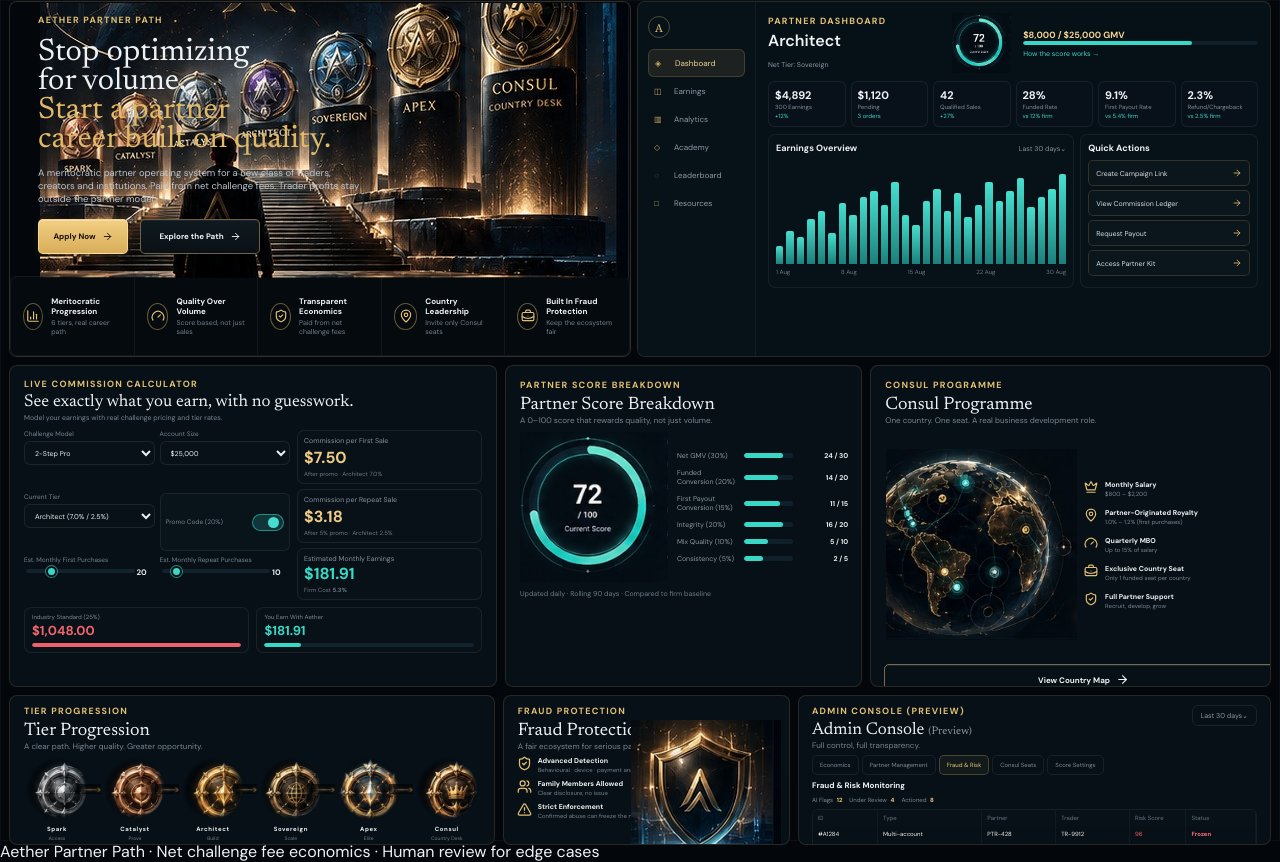
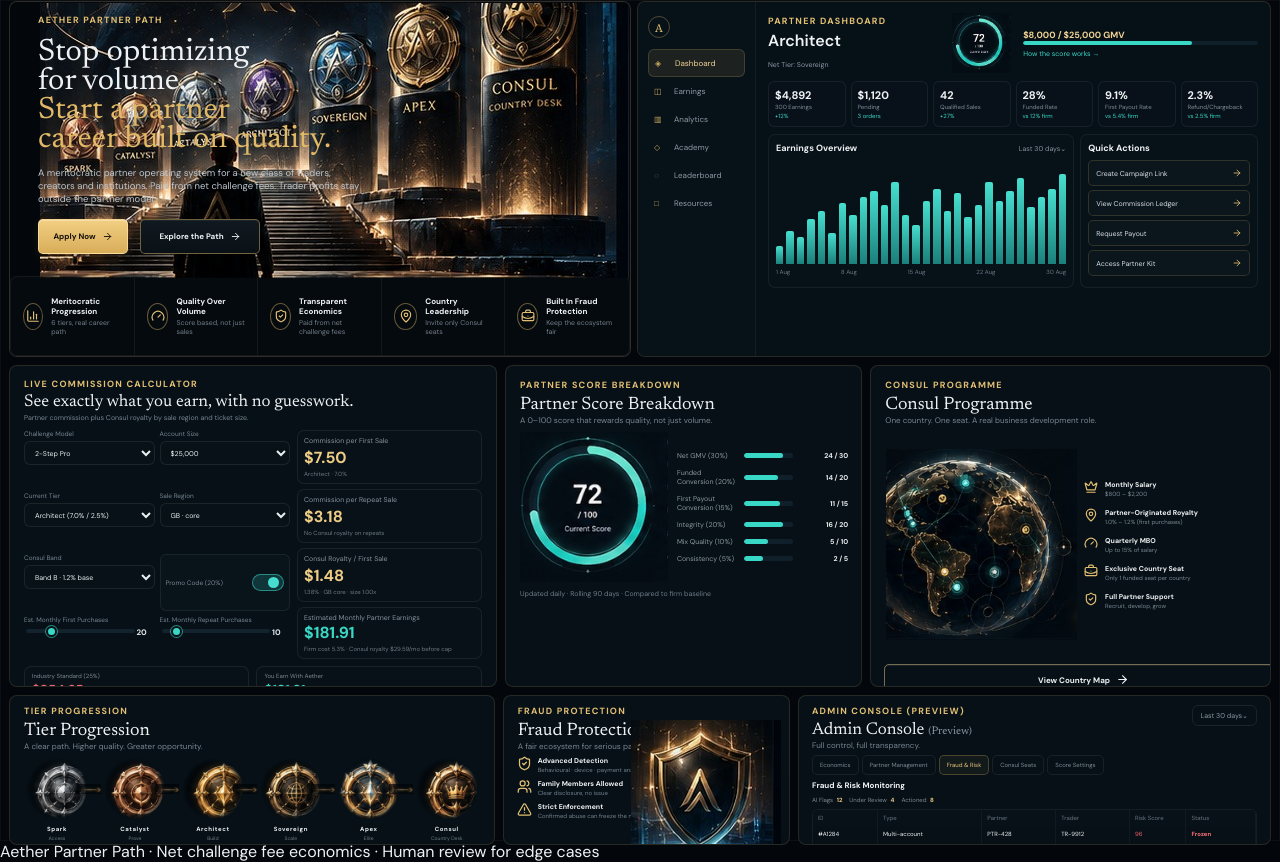
Before and after one commit to mtradingx1-byte/Tester11010, a Next.js app: page /partners in a window 1280 px wide. Shown: the part 345-1207 px from the top of the page. Built offline with nearby package versions, Linux system fonts and the light colour scheme.

Commit message:
Update Calculator.tsx

```diff
--- a/components/Calculator.tsx
+++ b/components/Calculator.tsx
@@ -1,53 +1,119 @@
 'use client';
-import {useMemo,useState} from 'react';
-import {CATALOG,commission,TIERS,Model} from '@/lib/economics';
+import { useMemo, useState } from 'react';
+import {
+  CATALOG, CONSUL_BANDS, ConsulBand, Model, TIERS,
+  commission, consulRoyalty, marketTier,
+} from '@/lib/economics';
 
-export function Calculator(){
-  const [model,setModel]=useState<Model>('2-Step Pro');
-  const [size,setSize]=useState(25000);
-  const [promo,setPromo]=useState(true);
-  const [first,setFirst]=useState(20);
-  const [repeat,setRepeat]=useState(10);
-  const [tier,setTier]=useState<'spark'|'catalyst'|'architect'|'sovereign'|'apex'>('architect');
-  const calc=useMemo(()=>{
-    const list=(CATALOG[model] as Record<string,number>)[size];
-    const discount=promo&&size<100000?.20:.05;
-    const t=TIERS[tier];
-    const firstNet=list*(1-discount);
-    const firstComm=commission({qualifiedNet:firstNet,rate:t.first,floor:t.floor,cap:t.cap});
-    const repeatNet=list*.95;
-    const repeatComm=commission({qualifiedNet:repeatNet,rate:t.repeat,floor:t.floor,cap:t.cap});
-    const total=first*firstComm+repeat*repeatComm;
-    const firmCost=total/(first*firstNet+repeat*repeatNet);
-    return {firstComm,repeatComm,total,firmCost};
-  },[model,size,promo,first,repeat,tier]);
+const REGIONS = ['GB','US','DE','AE','BR','IN','NG','PH','JP','KE'];
 
-  return <div className="calculator-shell">
+export function Calculator() {
+  const [model, setModel] = useState<Model>('2-Step Pro');
+  const [size, setSize] = useState(25000);
+  const [promo, setPromo] = useState(true);
+  const [first, setFirst] = useState(20);
+  const [repeat, setRepeat] = useState(10);
+  const [tier, setTier] = useState<'spark'|'catalyst'|'architect'|'sovereign'|'apex'>('architect');
+  const [saleCountry, setSaleCountry] = useState('GB');
+  const [band, setBand] = useState<ConsulBand>('B');
+
+  const calc = useMemo(() => {
+    const list = (CATALOG[model] as Record<number, number>)[size];
+    const discount = promo && size < 100000 ? 0.20 : 0.05;
+    const t = TIERS[tier];
+    const firstNet = list * (1 - discount);
+    const firstComm = commission({ qualifiedNet: firstNet, rate: t.first, floor: t.floor, cap: t.cap });
+    const repeatNet = list * 0.95;
+    const repeatComm = commission({ qualifiedNet: repeatNet, rate: t.repeat, floor: t.floor, cap: t.cap });
+    const total = first * firstComm + repeat * repeatComm;
+    const netVolume = first * firstNet + repeat * repeatNet;
+    const royalty = consulRoyalty({
+      band, saleCountry, qualifiedNet: firstNet,
+      isFirstPurchase: true, originatedByConsul: true, isPersonalLink: false,
+    });
+    const monthlyRoyalty = first * royalty.amount;
+    return {
+      firstNet, firstComm, repeatComm, total, netVolume,
+      firmCost: netVolume ? total / netVolume : 0,
+      industry: netVolume * 0.25,
+      royalty, monthlyRoyalty, market: marketTier(saleCountry),
+    };
+  }, [model, size, promo, first, repeat, tier, saleCountry, band]);
+
+  return (
+    <div className="calculator-shell">
       <div className="panel-title-row">
         <div>
           <div className="eyebrow">LIVE COMMISSION CALCULATOR</div>
           <h2>See exactly what you earn, with no guesswork.</h2>
-        <p>Model your earnings with real challenge pricing and tier rates.</p>
+          <p>Partner commission plus Consul royalty by sale region and ticket size.</p>
         </div>
       </div>
       <div className="calculator-grid">
         <div className="calculator-form">
-        <label>Challenge Model<select value={model} onChange={e=>setModel(e.target.value as Model)}>{Object.keys(CATALOG).map(k=><option key={k}>{k}</option>)}</select></label>
-        <label>Account Size<select value={size} onChange={e=>setSize(Number(e.target.value))}>{Object.keys(CATALOG[model]).map(k=><option key={k} value={k}>{Number(k).toLocaleString('en-US',{style:'currency',currency:'USD',maximumFractionDigits:0})}</option>)}</select></label>
-        <label>Current Tier<select value={tier} onChange={e=>setTier(e.target.value as any)}>{Object.entries(TIERS).filter(([k])=>k!=='consul').map(([k,v])=><option key={k} value={k}>{v.label} ({(v.first*100).toFixed(1)}% / {(v.repeat*100).toFixed(1)}%)</option>)}</select></label>
-        <label className="toggle-line"><span>Promo Code (20%)</span><button type="button" className={`toggle-pill ${promo?'is-on':''}`} onClick={()=>setPromo(v=>!v)} aria-pressed={promo}><span/></button></label>
-        <label>Est. Monthly First Purchases<div className="range-row"><input type="range" min="0" max="100" value={first} onChange={e=>setFirst(Number(e.target.value))}/><strong>{first}</strong></div></label>
-        <label>Est. Monthly Repeat Purchases<div className="range-row"><input type="range" min="0" max="100" value={repeat} onChange={e=>setRepeat(Number(e.target.value))}/><strong>{repeat}</strong></div></label>
+          <label>Challenge Model
+            <select value={model} onChange={e => setModel(e.target.value as Model)}>
+              {Object.keys(CATALOG).map(k => <option key={k}>{k}</option>)}
+            </select>
+          </label>
+          <label>Account Size
+            <select value={size} onChange={e => setSize(Number(e.target.value))}>
+              {Object.keys(CATALOG[model]).map(k => (
+                <option key={k} value={k}>
+                  {Number(k).toLocaleString('en-US', { style: 'currency', currency: 'USD', maximumFractionDigits: 0 })}
+                </option>
+              ))}
+            </select>
+          </label>
+          <label>Current Tier
+            <select value={tier} onChange={e => setTier(e.target.value as any)}>
+              {Object.entries(TIERS).filter(([k]) => k !== 'consul').map(([k, v]) => (
+                <option key={k} value={k}>{v.label} ({(v.first * 100).toFixed(1)}% / {(v.repeat * 100).toFixed(1)}%)</option>
+              ))}
+            </select>
+          </label>
+          <label>Sale Region
+            <select value={saleCountry} onChange={e => setSaleCountry(e.target.value)}>
+              {REGIONS.map(c => <option key={c} value={c}>{c} · {marketTier(c)}</option>)}
+            </select>
+          </label>
+          <label>Consul Band
+            <select value={band} onChange={e => setBand(e.target.value as ConsulBand)}>
+              {Object.entries(CONSUL_BANDS).map(([k, v]) => (
+                <option key={k} value={k}>Band {k} · {(v.royaltyBase * 100).toFixed(1)}% base</option>
+              ))}
+            </select>
+          </label>
+          <label className="toggle-line">
+            <span>Promo Code (20%)</span>
+            <button type="button" className={`toggle-pill ${promo ? 'is-on' : ''}`} onClick={() => setPromo(v => !v)} aria-pressed={promo}><span /></button>
+          </label>
+          <label>Est. Monthly First Purchases
+            <div className="range-row"><input type="range" min="0" max="100" value={first} onChange={e => setFirst(Number(e.target.value))} /><strong>{first}</strong></div>
+          </label>
+          <label>Est. Monthly Repeat Purchases
+            <div className="range-row"><input type="range" min="0" max="100" value={repeat} onChange={e => setRepeat(Number(e.target.value))} /><strong>{repeat}</strong></div>
+          </label>
         </div>
         <div className="calculator-output">
-        <div className="output-mini"><span>Commission per First Sale</span><strong>${calc.firstComm.toFixed(2)}</strong><small>After promo · {TIERS[tier].label} {(TIERS[tier].first*100).toFixed(1)}%</small></div>
-        <div className="output-mini"><span>Commission per Repeat Sale</span><strong>${calc.repeatComm.toFixed(2)}</strong><small>After 5% promo · {TIERS[tier].label} {(TIERS[tier].repeat*100).toFixed(1)}%</small></div>
-        <div className="output-total"><span>Estimated Monthly Earnings</span><strong>${calc.total.toLocaleString(undefined,{minimumFractionDigits:2,maximumFractionDigits:2})}</strong><small>Firm Cost <b>{(calc.firmCost*100).toFixed(1)}%</b></small></div>
+          <div className="output-mini"><span>Commission per First Sale</span><strong>${calc.firstComm.toFixed(2)}</strong><small>{TIERS[tier].label} · {(TIERS[tier].first * 100).toFixed(1)}%</small></div>
+          <div className="output-mini"><span>Commission per Repeat Sale</span><strong>${calc.repeatComm.toFixed(2)}</strong><small>No Consul royalty on repeats</small></div>
+          <div className="output-mini">
+            <span>Consul Royalty / First Sale</span>
+            <strong>${calc.royalty.amount.toFixed(2)}</strong>
+            <small>{(calc.royalty.rate * 100).toFixed(2)}% · {saleCountry} {calc.market} · size {calc.royalty.size.toFixed(2)}x</small>
+          </div>
+          <div className="output-total">
+            <span>Estimated Monthly Partner Earnings</span>
+            <strong>${calc.total.toLocaleString(undefined, { minimumFractionDigits: 2, maximumFractionDigits: 2 })}</strong>
+            <small>Firm cost {(calc.firmCost * 100).toFixed(1)}% · Consul royalty ${calc.monthlyRoyalty.toFixed(2)}/mo before cap</small>
+          </div>
         </div>
       </div>
       <div className="calculator-comparison">
-      <div><span>Industry Standard (25%)</span><strong>$1,048.00</strong><i><b style={{width:'100%'}}/></i></div>
-      <div><span>You Earn With Aether</span><strong>${calc.total.toLocaleString(undefined,{minimumFractionDigits:2,maximumFractionDigits:2})}</strong><i><b style={{width:`${Math.min(100,(calc.total/1048)*100)}%`}}/></i></div>
+        <div><span>Industry Standard (25%)</span><strong>${calc.industry.toLocaleString(undefined, { minimumFractionDigits: 2, maximumFractionDigits: 2 })}</strong><i><b style={{ width: '100%' }} /></i></div>
+        <div><span>You Earn With Aether</span><strong>${calc.total.toLocaleString(undefined, { minimumFractionDigits: 2, maximumFractionDigits: 2 })}</strong><i><b style={{ width: `${Math.min(100, calc.industry ? (calc.total / calc.industry) * 100 : 0)}%` }} /></i></div>
       </div>
     </div>
+  );
 }
```
Lines whose indentation alone changed are shown as unchanged.
